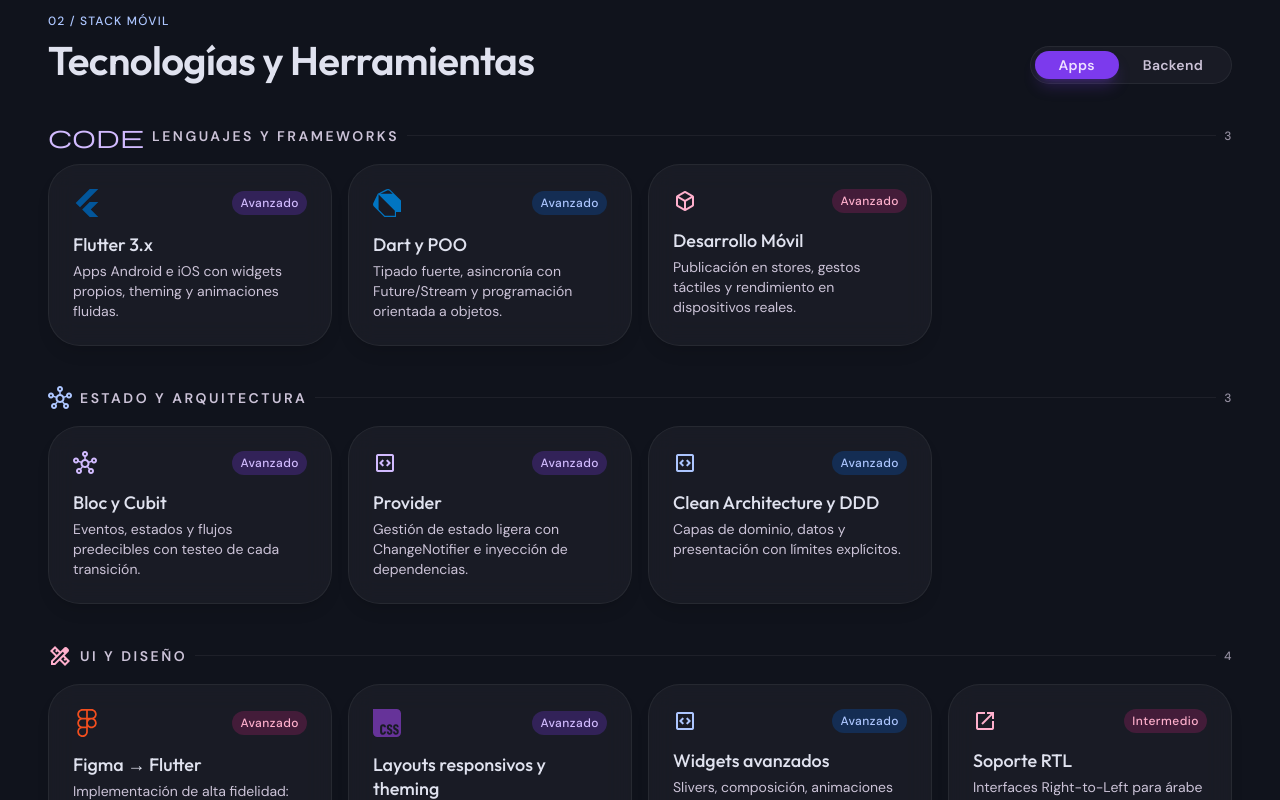
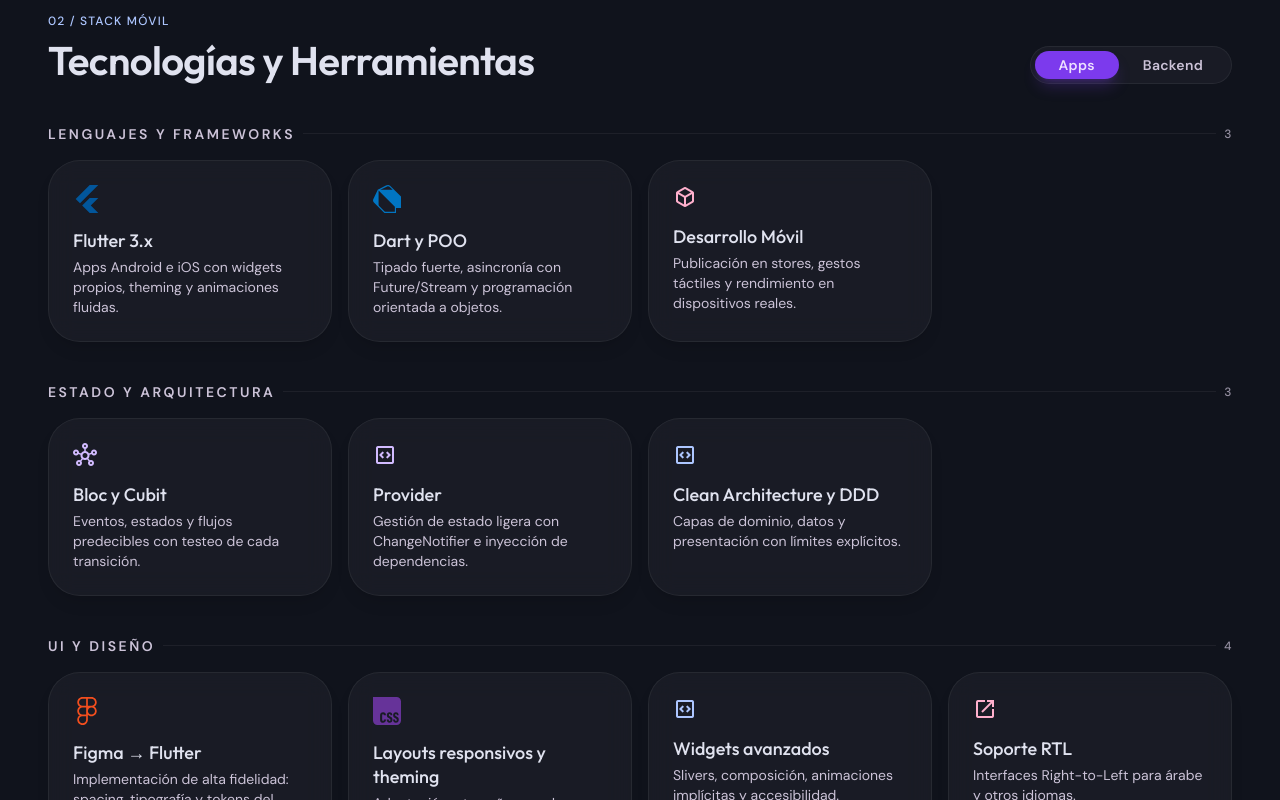
Before and after one commit to Terminal99-en/deveamar-portfolio, a React (Vite) app: page / in a window 1280 px wide. Shown: the part 1780-2580 px from the top of the page. Built offline with nearby package versions, Linux system fonts and the light colour scheme.

Commit message:
style(tecnologias): sin iconos de grupo ni badges de nivel
Los titulos de seccion quedan solo con texto, linea y contador; las cards muestran unicamente el logo.

```diff
--- a/src/components/Technologies.jsx
+++ b/src/components/Technologies.jsx
@@ -7,12 +7,6 @@ const toneIcon = {
   primary: "text-primary",
   secondary: "text-secondary",
   tertiary: "text-tertiary",
-};
-
-const toneBadge = {
-  primary: "bg-primary-container/25 text-primary",
-  secondary: "bg-secondary-container/25 text-secondary",
-  tertiary: "bg-tertiary-container/25 text-tertiary",
 };
 
 const views = [
@@ -35,7 +29,7 @@ function logoClass(logo) {
 function TechCard({ technology }) {
   return (
     <div className="group relative flex h-full flex-col overflow-hidden rounded-lg border border-hairline bg-surface-container/75 p-space-lg shadow-lg shadow-black/10 backdrop-blur-md transition-colors duration-300 hover:border-hairline-strong hover:bg-surface-container-high">
-      <div className="mb-space-md flex items-center justify-between gap-2">
+      <div className="mb-space-md flex items-center gap-2">
         {technology.logo ? (
           <img
             src={technology.logo}
@@ -51,13 +45,6 @@ function TechCard({ technology }) {
             className={`text-[28px] ${toneIcon[technology.tone]}`}
           />
         )}
-        <span
-          className={`rounded-full px-space-sm py-space-xs font-label-sm text-label-sm ${
-            toneBadge[technology.tone]
-          }`}
-        >
-          {technology.level}
-        </span>
       </div>
 
       <h3 className="font-title-md text-title-md text-on-surface">
@@ -133,10 +120,6 @@ export default function Technologies() {
           {groups.map((group) => (
             <div key={group.id}>
               <div className="mb-space-md flex items-center gap-space-sm">
-                <Icon
-                  name={group.icon}
-                  className={`text-[20px] ${toneIcon[group.tone]}`}
-                />
                 <h3 className="font-label-lg text-label-lg uppercase tracking-[0.18em] text-on-surface-variant">
                   {group.title}
                 </h3>
```
